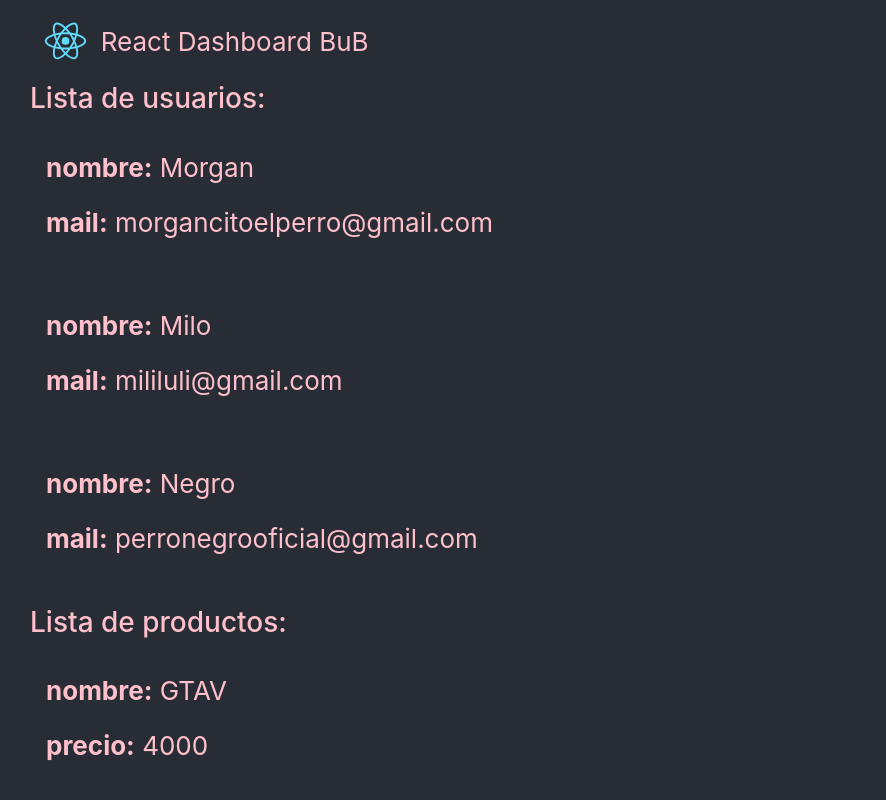
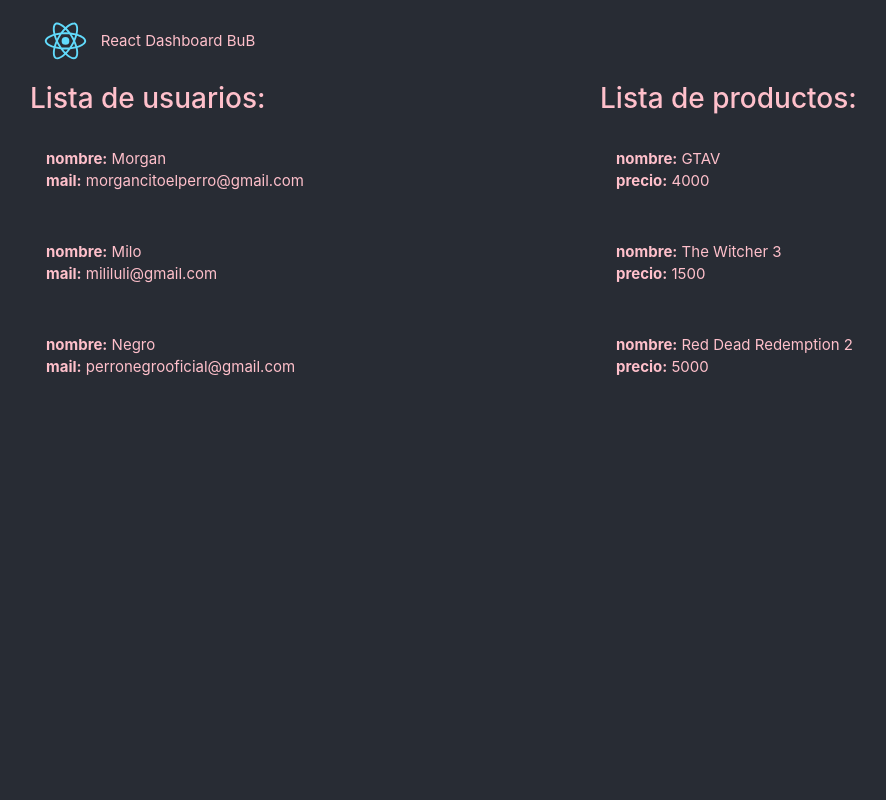
Before and after one commit to Yanioconjota/bub-dashboard, a React (Create React App) app: page / in a window 1280 px wide. Shown: the top 800 px of the page, without its empty margins (55-941 px from the left). Built offline with nearby package versions, Linux system fonts and the light colour scheme.

Commit message:
Actualización estilos

```diff
--- a/src/App.js
+++ b/src/App.js
@@ -16,11 +16,13 @@
       <Header name="BuB"/>
       <div className="container">
         <div className="row">
-          <div className="col-12">
+          <div className="col-12 col-lg-6">
             <Users />
           </div>
+          <div className="col-12 col-lg-6">
+            <Products/>
+          </div>
         </div>
-        <Products/>
       </div>
     </div>
 
--- a/src/scss/App.scss
+++ b/src/scss/App.scss
@@ -5,13 +5,15 @@
   background-color: #282c34;
   font-size: calc(10px + 2vmin);
   color: pink;
+  font-size: 15px;
 }
 
 header {
   padding: 1rem 0;
-  p {
-    margin: 0;
-  }
+}
+
+p {
+  margin: 0;
 }
 
 .App-logo {
```
